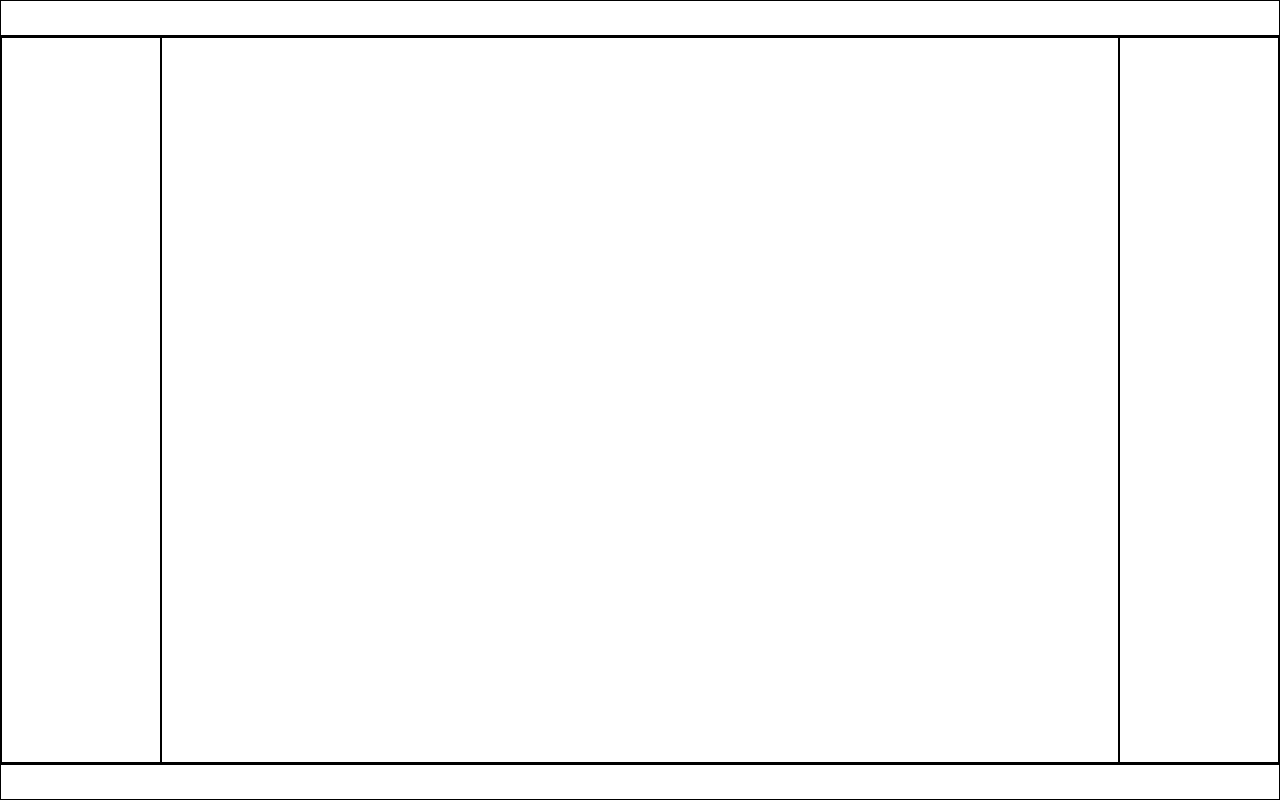
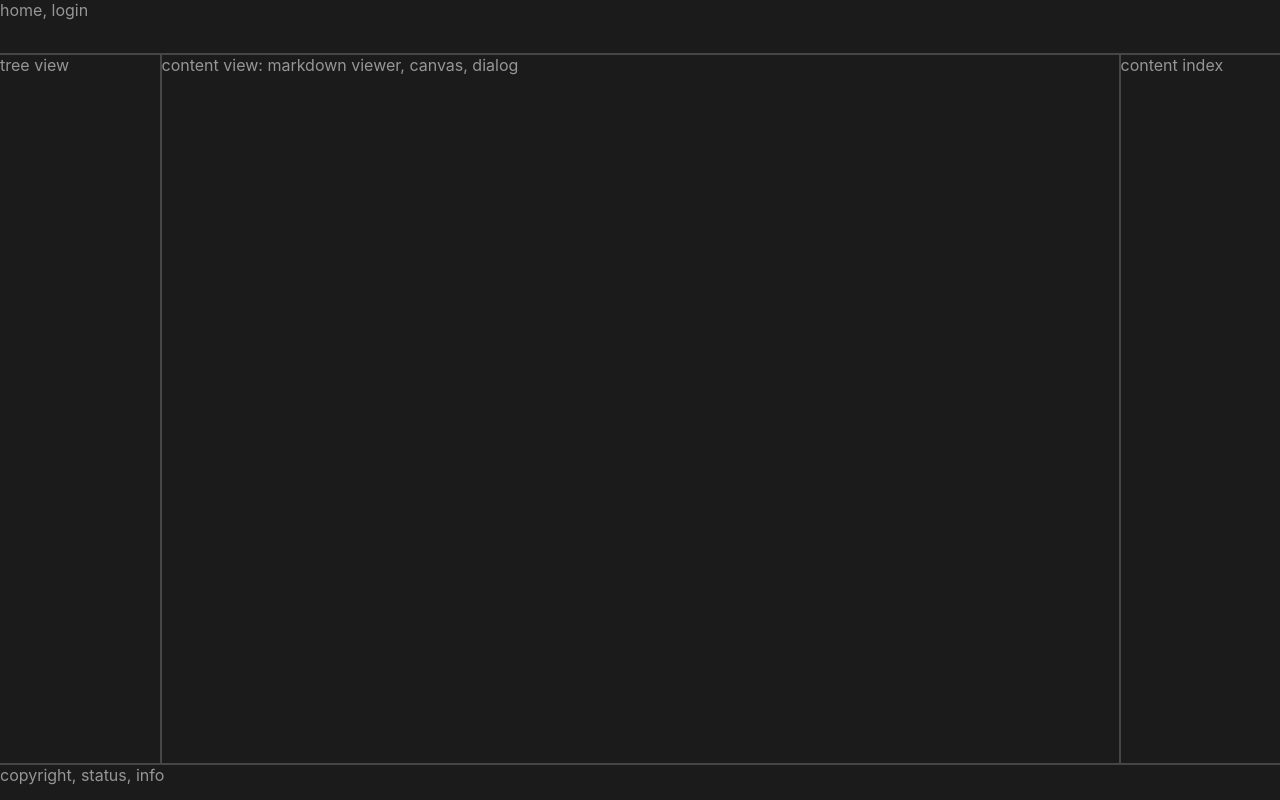
Before and after one commit to CHChang810716/chchang-web, a React (Create React App) app in the folder chchang-web-ui/: page / in a window 1280 px wide. Built offline with nearby package versions, Linux system fonts and the light colour scheme.

Commit message:
ui layout, basic function define

```diff
--- a/chchang-web-ui/src/App.js
+++ b/chchang-web-ui/src/App.js
@@ -4,17 +4,20 @@ import styles from './App.module.scss';
 const App = () => {
   return (
     <div className={styles.App}>
-      <div className={styles.App.header}>
-
+      <div className={styles.Header}>
+        home, login
       </div>
-      <div className={styles.content}>
-        <div></div>
-        <div></div>
-        <div></div>
-
+      <div className={styles.LSidebar}>
+        tree view
       </div>
-      <div className={styles.App.footer}>
-
+      <div className={styles.Content}>
+        content view: markdown viewer, canvas, dialog
+      </div>
+      <div className={styles.RSidebar}>
+        content index
+      </div>
+      <div className={styles.Footer}>
+        copyright, status, info
       </div>
     </div>
   );
--- a/chchang-web-ui/src/App.module.scss
+++ b/chchang-web-ui/src/App.module.scss
@@ -1,14 +1,34 @@
+@mixin block($t, $b, $r, $l) {
+  background: rgb(27, 27, 27);
+  color: rgb(150, 150, 150);
+  grid-row-start: $t;
+  grid-row-end: $b;
+  grid-column-start: $r;
+  grid-column-end: $l;
+
+}
+
 .App {
-  div {
-    border: 1px solid;
-  }
+  background: rgb(70, 70, 70);
+  grid-gap: 2px;
   height: 100vh;
   width: 100vw;
   display: grid;
-  grid-template-rows: 1fr 20fr 1fr;
-
-  div:nth-child(2) {
-    display: grid;
-    grid-template-columns: 1fr 6fr 1fr;
-  }
+  grid-template-rows: 3fr 40fr 2fr;
+  grid-template-columns: 1fr 6fr 1fr;
 }
+.Header {
+  @include block(1, 2, 1, 4);
+}
+.LSidebar {
+  @include block(2, 3, 1, 2);
+}
+.Content {
+  @include block(2, 3, 2, 3);
+}
+.RSidebar {
+  @include block(2, 3, 3, 4);
+}
+.Footer {
+  @include block(3, 4, 1, 4);
+}
```
